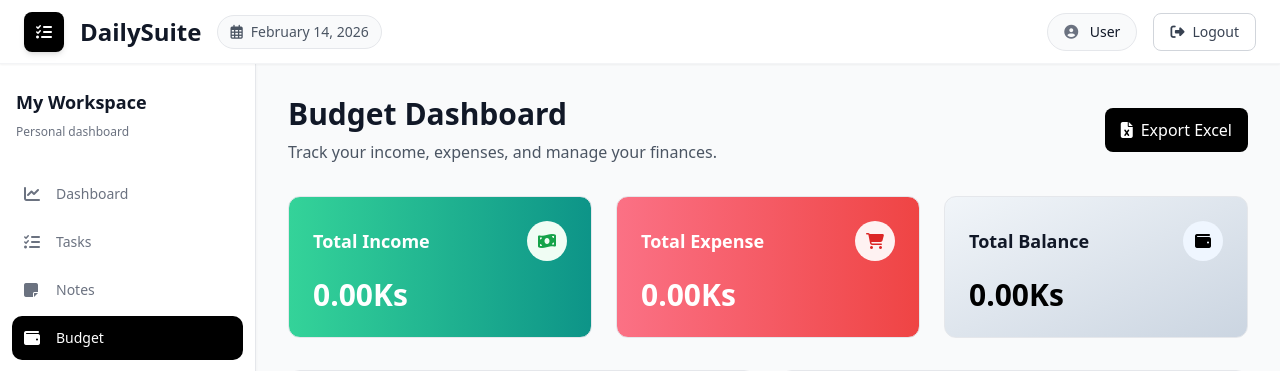
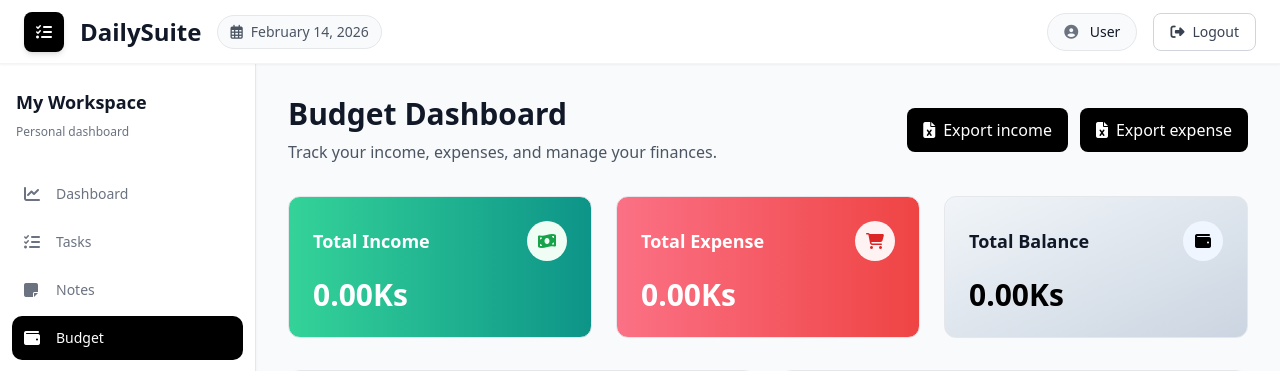
Before and after one commit to wintwah243/dailysuite, a Django app: page /budget/ in a window 1280 px wide. Shown: the top 371 px of the page. Run offline with Django 5.2, Linux system fonts and the light colour scheme; the visitor is signed in with stand-in values (Sample User, id 1); data comes from the database, SQL or seed files in the repository; data that the repository does not hold is empty; some libraries are stand-ins or nearby versions.

Commit message:
fix export excel error

```diff
--- a/budget/templates/budget/budget_home.html
+++ b/budget/templates/budget/budget_home.html
@@ -416,10 +416,15 @@
                         </div>
                         <div class="flex items-center gap-3">
                             <!-- Export Button -->
-                            <button onclick="exportToExcel()"
+                            <button onclick="exportIncomeToExcel()"
                                     class="inline-flex items-center gap-2 px-4 py-2.5 bg-black text-white rounded-lg hover:bg-green-700 transition-all">
                                 <i class="fas fa-file-excel"></i>
-                                <span>Export Excel</span>
+                                <span>Export income</span>
+                            </button>
+                            <button onclick="exportExpenseToExcel()"
+                                    class="inline-flex items-center gap-2 px-4 py-2.5 bg-black text-white rounded-lg hover:bg-green-700 transition-all">
+                                <i class="fas fa-file-excel"></i>
+                                <span>Export expense</span>
                             </button>
                         </div>
                     </div>
@@ -1398,11 +1403,11 @@
         document.getElementById('editCategoryModal').style.display = 'none';
     }
 
-    // Export to Excel functions
-    function exportToExcel() {
+    // Export Income to Excel
+function exportIncomeToExcel() {
     const workbook = XLSX.utils.book_new();
 
-        // Create Income Sheet
+    // Create Income Sheet only
     const incomeData = [
         ['Date', 'Source', 'Amount (Ks)'],
         ...budgetData.incomes.map(income => [
@@ -1415,7 +1420,20 @@
     const incomeSheet = XLSX.utils.aoa_to_sheet(incomeData);
     XLSX.utils.book_append_sheet(workbook, incomeSheet, 'Incomes');
 
-        // Create Expense Sheet
+    // Generate file name with current date
+    const today = new Date();
+    const fileName = `income_report_${today.getFullYear()}_${today.getMonth() + 1}_${today.getDate()}.xlsx`;
+
+    // Download the file
+    XLSX.writeFile(workbook, fileName);
+    showNotification('Income Excel file exported successfully!', 'success');
+}
+
+// Export Expense to Excel
+function exportExpenseToExcel() {
+    const workbook = XLSX.utils.book_new();
+
+    // Create Expense Sheet only
     const expenseData = [
         ['Date', 'Description', 'Category', 'Amount (Ks)'],
         ...budgetData.expenses.map(expense => [
@@ -1429,27 +1447,13 @@
     const expenseSheet = XLSX.utils.aoa_to_sheet(expenseData);
     XLSX.utils.book_append_sheet(workbook, expenseSheet, 'Expenses');
 
-        // Create Summary Sheet
-        const savingsRate = budgetData.total_income > 0 ?
-            ((budgetData.balance / budgetData.total_income) * 100).toFixed(2) + '%' : '0%';
-
-        const summaryData = [
-            ['Budget Summary', ''],
-            ['Total Income', budgetData.total_income],
-            ['Total Expense', budgetData.total_expense],
-            ['Balance', budgetData.balance],
-            ['Savings Rate', savingsRate]
-        ];
-        const summarySheet = XLSX.utils.aoa_to_sheet(summaryData);
-        XLSX.utils.book_append_sheet(workbook, summarySheet, 'Summary');
-
     // Generate file name with current date
     const today = new Date();
-        const fileName = `budget_report_${today.getFullYear()}_${today.getMonth() + 1}_${today.getDate()}.xlsx`;
+    const fileName = `expense_report_${today.getFullYear()}_${today.getMonth() + 1}_${today.getDate()}.xlsx`;
 
     // Download the file
     XLSX.writeFile(workbook, fileName);
-        showNotification('Excel file exported successfully!', 'success');
+    showNotification('Expense Excel file exported successfully!', 'success');
 }
 
     // Notification function
```
Lines whose indentation alone changed are shown as unchanged.
